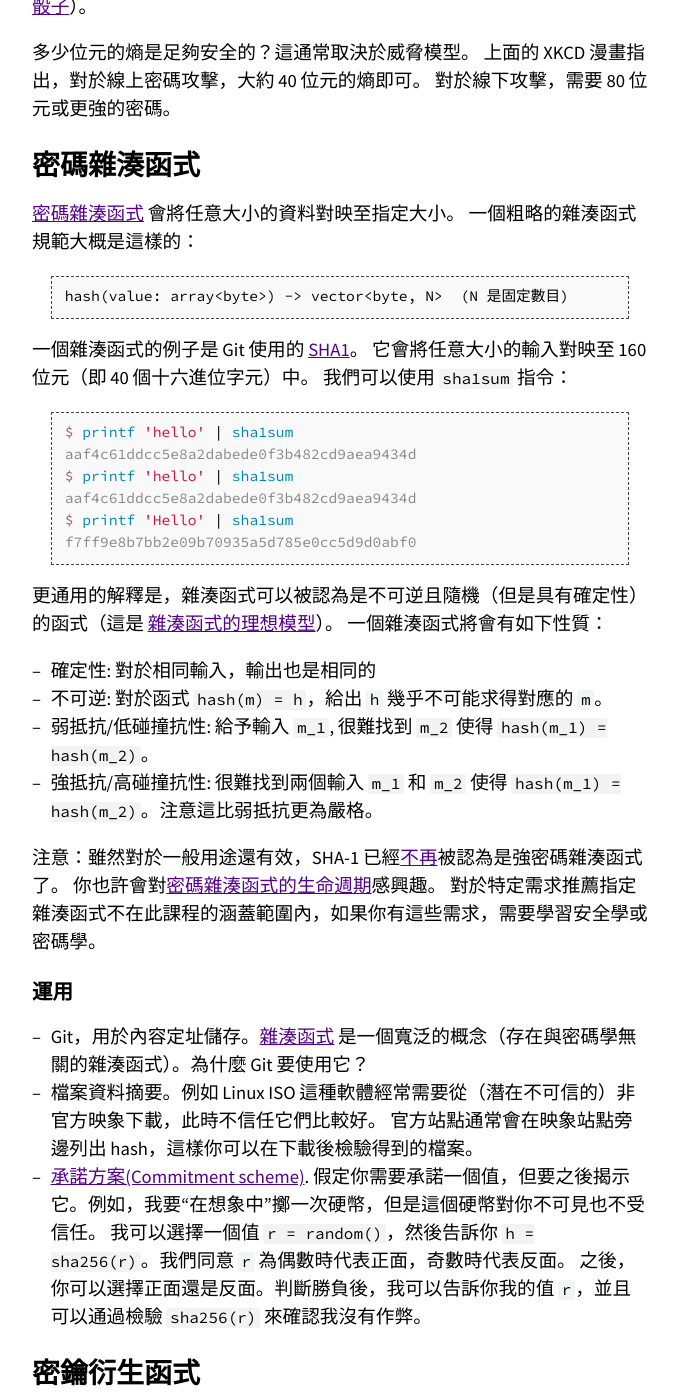
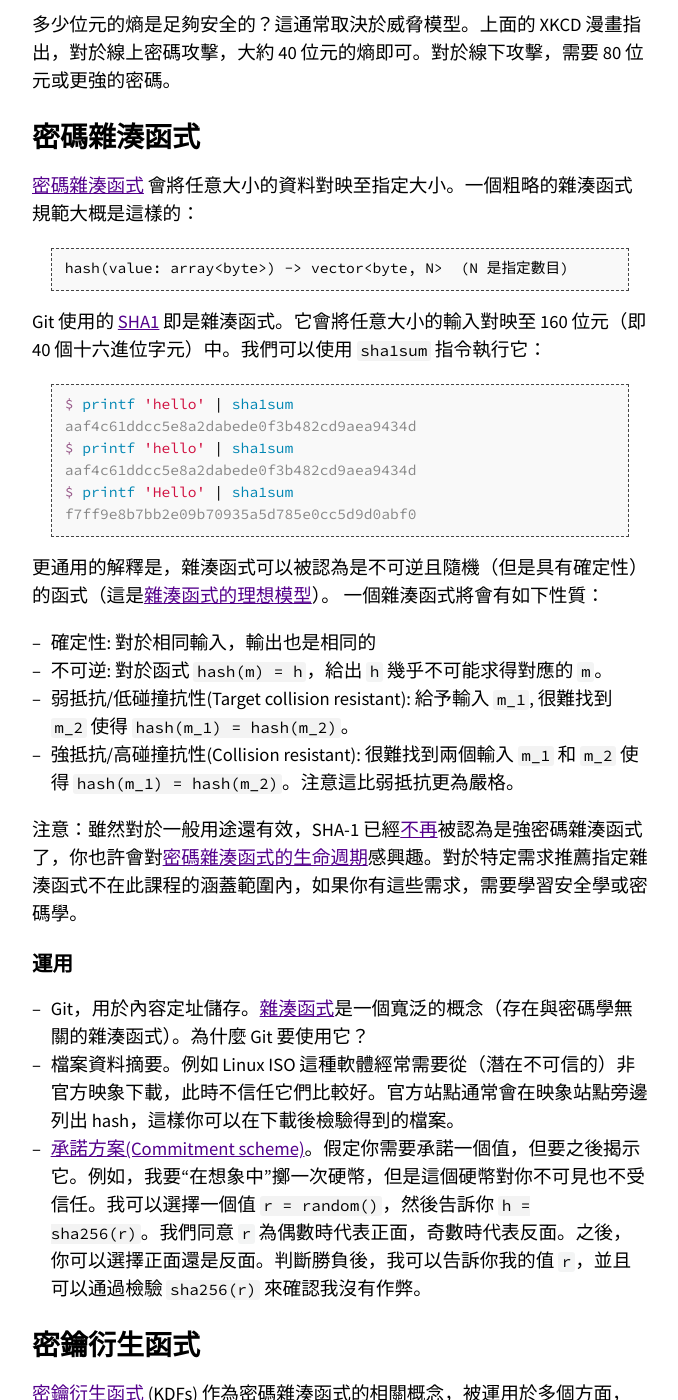
Before and after one commit to missing-semester-zh-Hant/missing-semester-zh-Hant.github.io, a Jekyll site: the page built from _2020/security.md, in a window 1280 px wide and 1400 px high, scrolled down 1481 px. Shown: the whole window, without its empty margins (300-978 px from the left). Built offline with Jekyll 4.4.1, drawn with Linux system fonts in a browser that asks for light colours; some of the changed text lies outside the part shown.

Commit message:
Typo fix.

````diff
--- a/_2020/security.md
+++ b/_2020/security.md
@@ -46,7 +46,7 @@ already use. -->
 measure of randomness. This is useful, for example, when determining the
 strength of a password. -->
 [熵](https://en.wikipedia.org/wiki/Entropy_(information_theory))是對隨機性的一種度量。
-在例如測試密碼強度等環境下，熵有著重要作用。
+在測試密碼強度等環境下，熵有著重要作用。
 
 <!-- ![XKCD 936: Password Strength](https://imgs.xkcd.com/comics/password_strength.png) -->
 ![XKCD 936: 密碼安全性](https://xkcd.tw/strip/936.png)
@@ -87,20 +86,19 @@ function](https://en.wikipedia.org/wiki/Cryptographic_hash_function) maps data
 of arbitrary size to a fixed size, and has some special properties. A rough
 specification of a hash function is as follows: -->
 [密碼雜湊函式](https://en.wikipedia.org/wiki/Cryptographic_hash_function)
-會將任意大小的資料對映至指定大小。
-一個粗略的雜湊函式規範大概是這樣的：
+會將任意大小的資料對映至指定大小。一個粗略的雜湊函式規範大概是這樣的：
 
 ```
-hash(value: array<byte>) -> vector<byte, N>  (N 是固定數目)
+hash(value: array<byte>) -> vector<byte, N>  (N 是指定數目)
 ```
 
 <!-- An example of a hash function is [SHA1](https://en.wikipedia.org/wiki/SHA-1),
 which is used in Git. It maps arbitrary-sized inputs to 160-bit outputs (which
 can be represented as 40 hexadecimal characters). We can try out the SHA1 hash
 on an input using the `sha1sum` command: -->
-一個雜湊函式的例子是 Git 使用的 [SHA1](https://en.wikipedia.org/wiki/SHA-1)。
-它會將任意大小的輸入對映至 160 位元（即 40 個十六進位字元）中。
-我們可以使用 `sha1sum` 指令：
+Git 使用的 [SHA1](https://en.wikipedia.org/wiki/SHA-1)
+即是雜湊函式。它會將任意大小的輸入對映至 160 位元（即 40
+個十六進位字元）中。我們可以使用 `sha1sum` 指令執行它：
 
 ```console
 $ printf 'hello' | sha1sum
@@ -115,7 +113,7 @@ f7ff9e8b7bb2e09b70935a5d785e0cc5d9d0abf0
 random-looking (but deterministic) function (and this is the [ideal model of a
 hash function](https://en.wikipedia.org/wiki/Random_oracle)). A hash function
 has the following properties: -->
-更通用的解釋是，雜湊函式可以被認為是不可逆且隨機（但是具有確定性）的函式（這是 [雜湊函式的理想模型](https://en.wikipedia.org/wiki/Random_oracle)）。
+更通用的解釋是，雜湊函式可以被認為是不可逆且隨機（但是具有確定性）的函式（這是[雜湊函式的理想模型](https://en.wikipedia.org/wiki/Random_oracle)）。
 一個雜湊函式將會有如下性質：
 
 <!-- - Deterministic: the same input always generates the same output.
@@ -128,8 +126,8 @@ different input `m_2` such that `hash(m_1) = hash(m_2)`.
 target collision resistance). -->
 - 確定性: 對於相同輸入，輸出也是相同的
 - 不可逆: 對於函式 `hash(m) = h`，給出 `h` 幾乎不可能求得對應的 `m`。
-- 弱抵抗/低碰撞抗性: 給予輸入 `m_1`, 很難找到 `m_2` 使得 `hash(m_1) = hash(m_2)`。
-- 強抵抗/高碰撞抗性: 很難找到兩個輸入 `m_1` 和 `m_2` 使得 `hash(m_1) = hash(m_2)`。注意這比弱抵抗更為嚴格。
+- 弱抵抗/低碰撞抗性(Target collision resistant): 給予輸入 `m_1`, 很難找到 `m_2` 使得 `hash(m_1) = hash(m_2)`。
+- 強抵抗/高碰撞抗性(Collision resistant): 很難找到兩個輸入 `m_1` 和 `m_2` 使得 `hash(m_1) = hash(m_2)`。注意這比弱抵抗更為嚴格。
 
 <!-- Note: while it may work for certain purposes, SHA-1 is [no
 longer](https://shattered.io/) considered a strong cryptographic hash function.
@@ -138,9 +136,7 @@ functions](https://valerieaurora.org/hash.html) interesting. However, note that
 recommending specific hash functions is beyond the scope of this lecture. If you
 are doing work where this matters, you need formal training in
 security/cryptography. -->
-注意：雖然對於一般用途還有效，SHA-1 已經[不再](https://shattered.io/)被認為是強密碼雜湊函式了。
-你也許會對[密碼雜湊函式的生命週期](https://valerieaurora.org/hash.html)感興趣。
-對於特定需求推薦指定雜湊函式不在此課程的涵蓋範圍內，如果你有這些需求，需要學習安全學或密碼學。
+注意：雖然對於一般用途還有效，SHA-1 已經[不再](https://shattered.io/)被認為是強密碼雜湊函式了，你也許會對[密碼雜湊函式的生命週期](https://valerieaurora.org/hash.html)感興趣。對於特定需求推薦指定雜湊函式不在此課程的涵蓋範圍內，如果你有這些需求，需要學習安全學或密碼學。
 
 <!-- ## Applications -->
 ## 運用
@@ -162,15 +158,9 @@ random()`, and then share `h = sha256(r)`. Then, you could call heads or tails
 (we'll agree that even `r` means heads, and odd `r` means tails). After you
 call, I can reveal my value `r`, and you can confirm that I haven't cheated by
 checking `sha256(r)` matches the hash I shared earlier. -->
-- Git，用於內容定址儲存。[雜湊函式](https://en.wikipedia.org/wiki/Hash_function)
-是一個寬泛的概念（存在與密碼學無關的雜湊函式）。為什麼 Git 要使用它？
-- 檔案資料摘要。例如 Linux ISO 這種軟體經常需要從（潛在不可信的）非官方映象下載，此時不信任它們比較好。
-官方站點通常會在映象站點旁邊列出 hash，這樣你可以在下載後檢驗得到的檔案。
-- [承諾方案(Commitment scheme)](https://en.wikipedia.org/wiki/Commitment_scheme).
-假定你需要承諾一個值，但要之後揭示它。例如，我要“在想象中”擲一次硬幣，但是這個硬幣對你不可見也不受信任。
-我可以選擇一個值 `r = random()`，然後告訴你 `h = sha256(r)`。我們同意 `r` 為偶數時代表正面，奇數時代表反面。
-之後，你可以選擇正面還是反面。判斷勝負後，我可以告訴你我的值 `r`，並且可以通過檢驗 `sha256(r)`
- 來確認我沒有作弊。
+- Git，用於內容定址儲存。[雜湊函式](https://en.wikipedia.org/wiki/Hash_function)是一個寬泛的概念（存在與密碼學無關的雜湊函式）。為什麼 Git 要使用它？
+- 檔案資料摘要。例如 Linux ISO 這種軟體經常需要從（潛在不可信的）非官方映象下載，此時不信任它們比較好。官方站點通常會在映象站點旁邊列出 hash，這樣你可以在下載後檢驗得到的檔案。
+- [承諾方案(Commitment scheme)](https://en.wikipedia.org/wiki/Commitment_scheme)。假定你需要承諾一個值，但要之後揭示它。例如，我要“在想象中”擲一次硬幣，但是這個硬幣對你不可見也不受信任。我可以選擇一個值 `r = random()`，然後告訴你 `h = sha256(r)`。我們同意 `r` 為偶數時代表正面，奇數時代表反面。之後，你可以選擇正面還是反面。判斷勝負後，我可以告訴你我的值 `r`，並且可以通過檢驗 `sha256(r)` 來確認我沒有作弊。
 
 <!-- # Key derivation functions -->
 # 密鑰衍生函式
@@ -236,8 +225,7 @@ has the obvious correctness property, that `decrypt(encrypt(m, k), k) = m`. -->
 <!-- - Encrypting files for storage in an untrusted cloud service. This can be
 combined with KDFs, so you can encrypt a file with a passphrase. Generate `key
 = KDF(passphrase)`, and then store `encrypt(file, key)`. -->
-- 在不信任的雲服務上加密檔案。可以與密碼雜湊函式共同使用。
-透過 `key = KDF(passphrase)` 生成一個密鑰，然後在雲上儲存  `encrypt(file, key)`。
+- 在不信任的雲服務上加密檔案。可以與密碼雜湊函式共同使用。透過 `key = KDF(passphrase)` 生成一個密鑰，然後在雲上儲存  `encrypt(file, key)`。
 
 <!-- # Asymmetric cryptography -->
 # 非對稱加密
@@ -313,11 +301,9 @@ People can have their public keys posted online (e.g. in a PGP keyserver, or on
 communication channels.
 - Signing software. Git can have GPG-signed commits and tags. With a posted
 public key, anyone can verify the authenticity of downloaded software. -->
-- [PGP 電郵加密](https://en.wikipedia.org/wiki/Pretty_Good_Privacy).
-使用者可以在網路上釋出公鑰 (例如一個 PGP 密鑰伺服器，或者
+- [PGP 電郵加密](https://en.wikipedia.org/wiki/Pretty_Good_Privacy)。使用者可以在網路上釋出公鑰 (例如一個 PGP 密鑰伺服器，或者
 [Keybase](https://keybase.io/))。任何人都可以向他們傳送加密電郵。
-- 私密通訊。 類似 [Signal](https://signal.org/) 與
-[Keybase](https://keybase.io/) 這樣的程式使用非對稱加密系統來建立私密通訊。
+- 私密通訊。 類似 [Signal](https://signal.org/) 與[Keybase](https://keybase.io/) 這樣的程式使用非對稱加密系統來建立私密通訊。
 - 程式簽章。Git 支援帶有 GPG 簽章的提交。透過開發人員釋出的公鑰，任何人都可以驗證下載到的軟體。
 
 <!-- ## Key distribution -->
@@ -333,12 +319,10 @@ another solution of [social
 proof](https://keybase.io/blog/chat-apps-softer-than-tofu) (along with other
 neat ideas). Each model has its merits; we (the instructors) like Keybase's
 model. -->
-非對稱加密很棒，但是在分配公鑰/將公鑰對應至現實中的個體時面臨著很大的挑戰。
-有許多解決此問題的方法。
+非對稱加密很棒，但是在分配公鑰/將公鑰對應至現實中的個體時面臨著很大的挑戰。有許多解決此問題的方法。
 Signal 提供了簡單地解決方案：使用者第一次使用時信任其身份，並支援線下的公鑰交換（你需要親自驗證朋友是否安全）。
 PGP有另一種解決方案，即[信任網](https://en.wikipedia.org/wiki/Web_of_trust)。
-Keybase 主要使用[社交證明](https://keybase.io/blog/chat-apps-softer-than-tofu)，與一些其他精妙方法。
-每一種模型都有其優勢，我們（講師）喜愛 Keybase 的模型。
+Keybase 主要使用[社交證明](https://keybase.io/blog/chat-apps-softer-than-tofu)，與一些其他精妙方法。每一種模型都有其優勢，我們（講師）喜愛 Keybase 的模型。
 
 <!-- # Case studies -->
 # 案例
@@ -370,8 +354,7 @@ authenticator (like a [YubiKey](https://www.yubico.com/), "something you have")
 in order to protect against stolen passwords and
 [phishing](https://en.wikipedia.org/wiki/Phishing) attacks. -->
 [雙重驗證](https://en.wikipedia.org/wiki/Multi-factor_authentication) (2FA)
-要求你同時使用密碼（“你知道的資料”）和一個 2FA 驗證器（比如[YubiKey](https://www.yubico.com/)，“你擁有的東西”）
-來對抗密碼洩漏與[釣魚攻擊](https://en.wikipedia.org/wiki/Phishing)。
+要求你同時使用密碼（“你知道的資料”）和一個 2FA 驗證器（比如[YubiKey](https://www.yubico.com/)，“你擁有的東西”）來對抗密碼洩漏與[釣魚攻擊](https://en.wikipedia.org/wiki/Phishing)。
 
 <!-- ## Full disk encryption -->
 ## 全磁碟加密
@@ -407,8 +390,7 @@ social proofs (with Keybase). -->
 <!-- We've covered the use of SSH and SSH keys in an [earlier
 lecture](/2020/command-line/#remote-machines). Let's look at the cryptography
 aspects of this. -->
-[之前的講座](/2020/command-line/#remote-machines)涉及了 SSH 與 SSH 密鑰的使用
-讓我們從密碼學方面看看他們。
+[之前的講座](/2020/command-line/#remote-machines)涉及了 SSH 與 SSH 密鑰的使用，讓我們從密碼學方面看看他們。
 
 <!-- When you run `ssh-keygen`, it generates an asymmetric keypair, `public_key,
 private_key`. This is generated randomly, using entropy provided by the
````
Also changed, not shown: other parts of _2020/security.md (+30 -35 lines).
